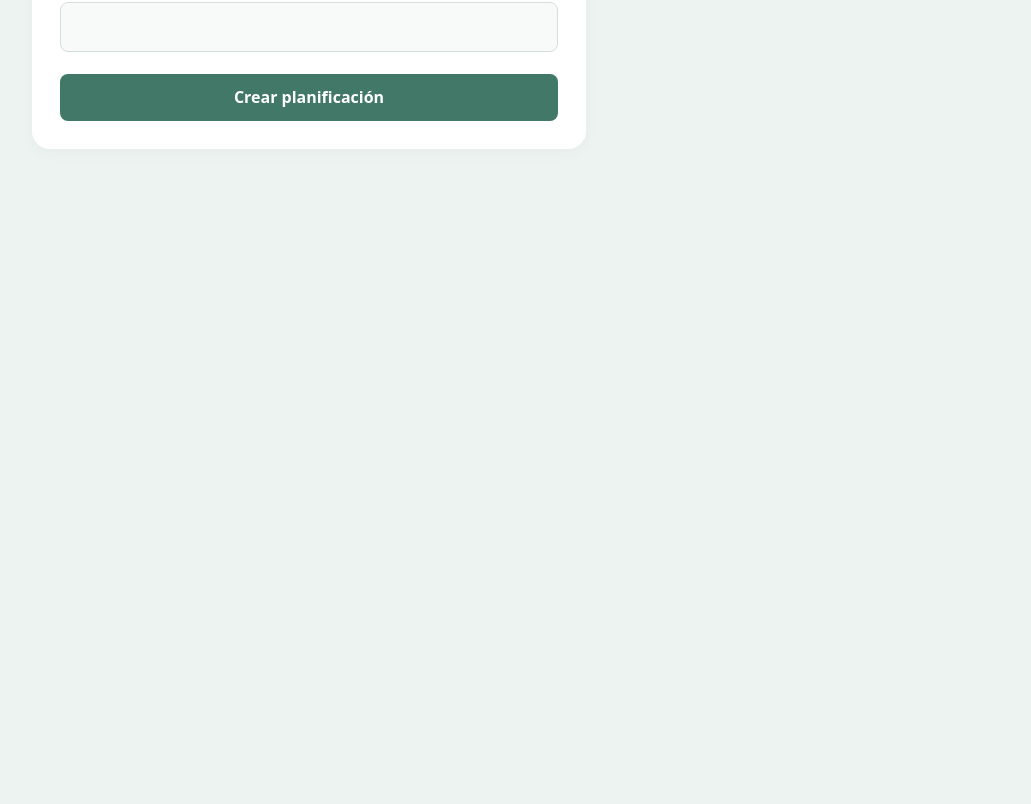
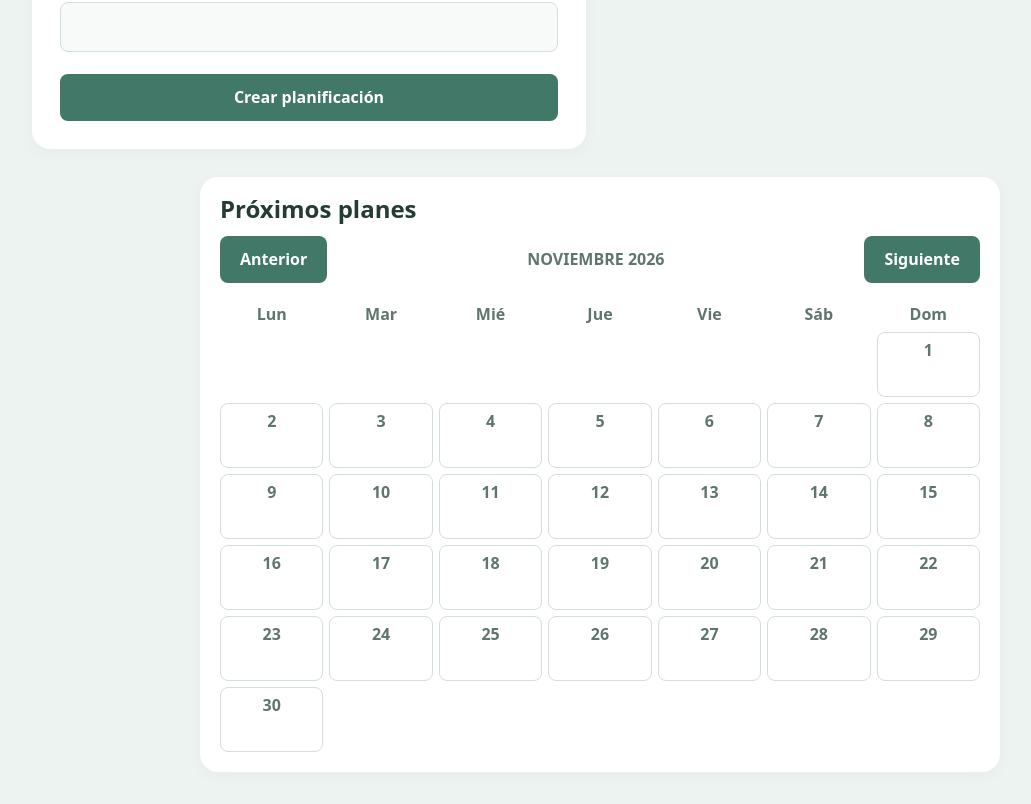
Before and after one commit to priarrimada4/ProyectoIntegradorGrupo18, a React (Vite) app in the folder frontend/: page / in a window 1280 px wide. Shown: the part 787-1591 px from the top of the page, without its empty margins (40-1071 px from the left). Before the commit the page ends 968 px from the top, so only its background shows below. Built offline with nearby package versions, Linux system fonts and the light colour scheme.

Commit message:
feat: agrego calendario para visualizar las planificaciones

```diff
--- a/frontend/src/App.css
+++ b/frontend/src/App.css
@@ -137,3 +137,68 @@ article button {
   font-weight: 600;
   margin-bottom: 12px;
 }
+
+.calendar {
+  grid-column: 1 / -1;
+  width: 100%;
+  max-width: 800px;
+  margin: 0 auto;
+  background: var(--surface);
+  padding: 20px;
+  border-radius: 18px;
+  box-shadow: var(--shadow);
+}
+
+.calendar-header {
+  display: flex;
+  justify-content: space-between;
+  align-items: center;
+  gap: 8px;
+  margin-bottom: 20px;
+  text-transform: capitalize;
+}
+
+.calendar-grid {
+  display: grid;
+  grid-template-columns: repeat(7, minmax(0, 1fr));
+  gap: 6px;
+  text-align: center;
+}
+
+.calendar-day {
+  min-height: 65px;
+  padding: 6px;
+  border: 1px solid var(--border);
+  border-radius: 8px;
+}
+
+.calendar-event {
+  display: block;
+  background: #e2eee8;
+  color: var(--accent-hover);
+  border-radius: 6px;
+  font-size: 12px;
+  padding: 5px;
+  margin-top: 5px;
+  overflow-wrap: anywhere;
+}
+
+@media (max-width: 768px) {
+  .calendar {
+    padding: 12px;
+  }
+
+  .calendar-day {
+    min-height: 60px;
+    padding: 4px;
+  }
+
+  .calendar-header button {
+    padding: 8px;
+    font-size: 12px;
+  }
+
+  .calendar-event {
+    font-size: 10px;
+  }
+}
--- a/frontend/src/App.tsx
+++ b/frontend/src/App.tsx
@@ -3,6 +3,7 @@ import PlanningForm from "./components/PlanningForm";
 import PlanningList from "./components/PlanningList";
 import type { Planning } from "./types/planning";
 import "./App.css";
+import PlanningCalendar from "./components/PlanningCalendar";
 
 function App() {
   const [plannings, setPlannings] = useState<Planning[]>([]);
@@ -55,6 +56,7 @@ function App() {
         plannings={plannings}
         onEdit={setEditingIndex}
       />
+      <PlanningCalendar plannings={plannings} />
     </main>
   );
 }
--- /dev/null
+++ b/frontend/src/components/PlanningCalendar.tsx
@@ -0,0 +1,78 @@
+import { useState } from "react";
+import type { Planning } from "../types/planning";
+
+interface PlanningCalendarProps {
+  plannings: Planning[];
+}
+
+function PlanningCalendar({ plannings }: PlanningCalendarProps) {
+  const [currentDate, setCurrentDate] = useState(() => new Date());
+
+  const year = currentDate.getFullYear();
+  const month = currentDate.getMonth();
+
+  const firstDay = (new Date(year, month, 1).getDay() + 6) % 7;
+  const daysInMonth = new Date(year, month + 1, 0).getDate();
+
+  function changeMonth(amount: number) {
+    setCurrentDate(new Date(year, month + amount, 1));
+  }
+
+  return (
+    <section className="calendar">
+      <h2>Próximos planes</h2>
+
+      <div className="calendar-header">
+        <button onClick={() => changeMonth(-1)}>
+          Anterior
+        </button>
+
+        <strong>
+          {currentDate.toLocaleDateString("es-AR", {
+            month: "long"
+          }).toUpperCase()} {year}
+        </strong>
+
+        <button onClick={() => changeMonth(1)}>
+          Siguiente
+        </button>
+      </div>
+
+      <div className="calendar-grid">
+        {["Lun", "Mar", "Mié", "Jue", "Vie", "Sáb", "Dom"].map(
+          (day) => (
+            <strong key={day}>{day}</strong>
+          )
+        )}
+
+        {Array.from({ length: firstDay }, (_, index) => (
+          <div key={`empty-${index}`} />
+        ))}
+
+        {Array.from({ length: daysInMonth }, (_, index) => {
+          const day = index + 1;
+
+          const date = `${year}-${String(month + 1).padStart(2, "0")}-${String(day).padStart(2, "0")}`;
+
+          const dailyPlannings = plannings.filter(
+            (planning) => planning.targetDate === date
+          );
+
+          return (
+            <div key={date} className="calendar-day">
+              <strong>{day}</strong>
+
+              {dailyPlannings.map((planning, index) => (
+                <span className="calendar-event" key={index}>
+                  {planning.title}
+                </span>
+              ))}
+            </div>
+          );
+        })}
+      </div>
+    </section>
+  );
+}
+
+export default PlanningCalendar;
```
